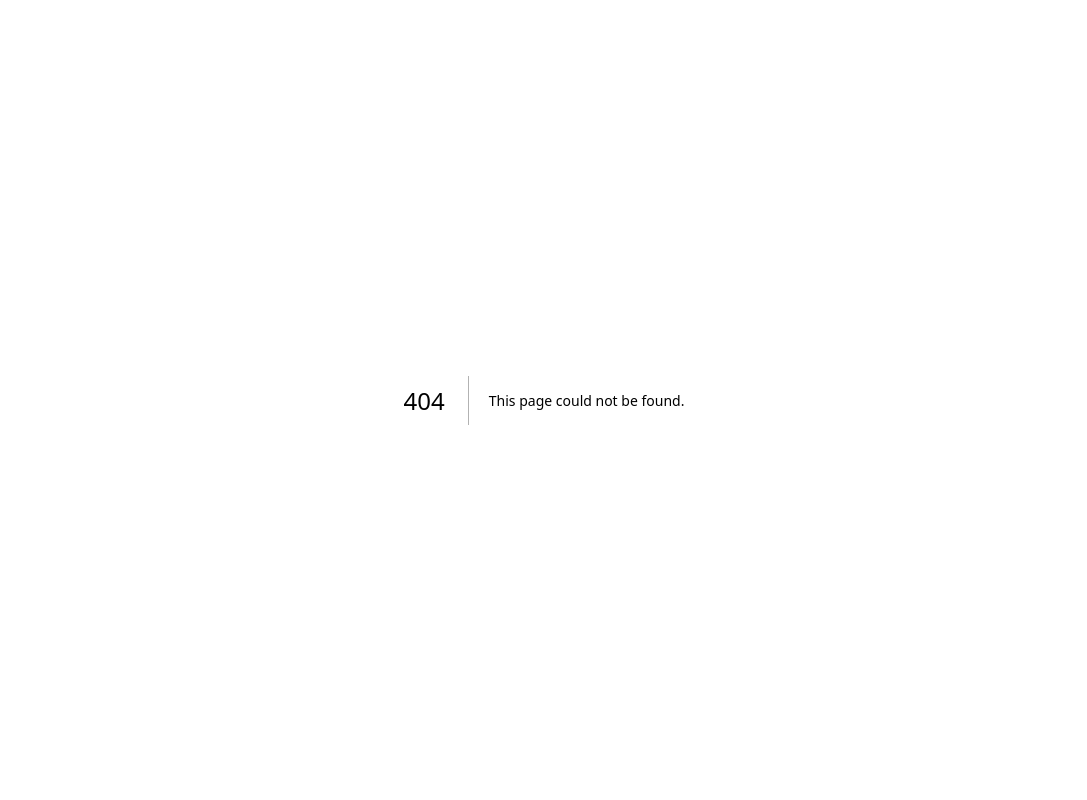
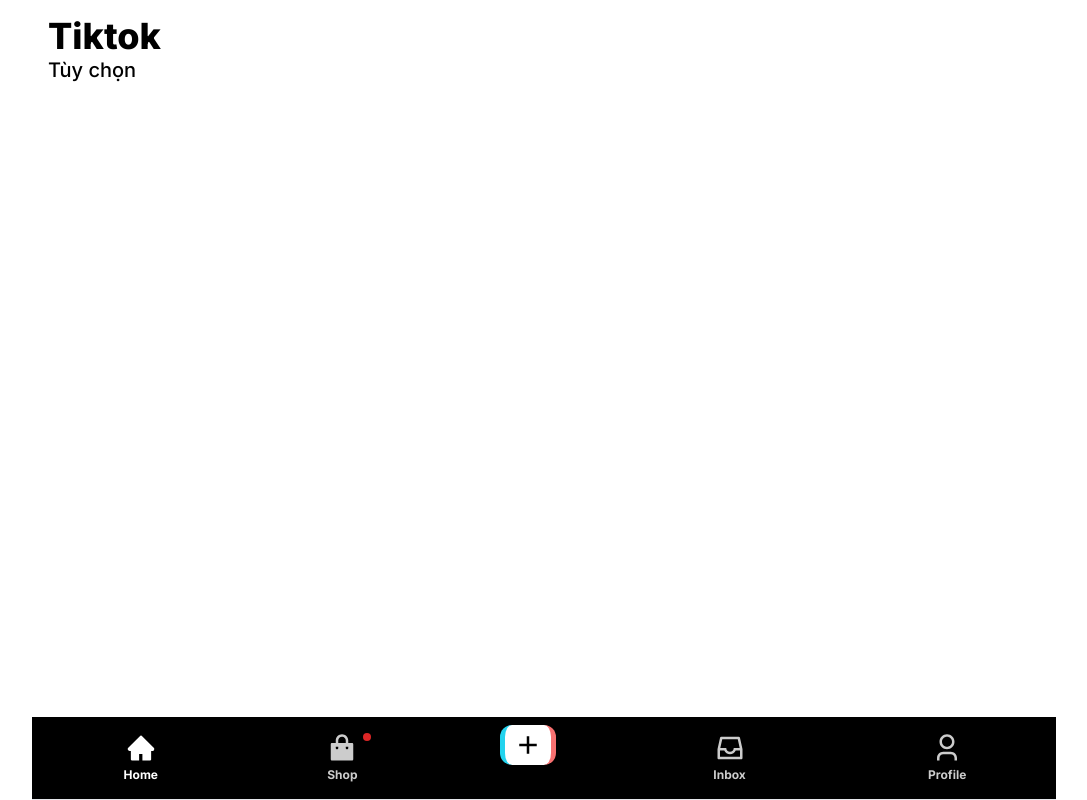
Before and after one commit to DuyBui1993/pomodoro, a Next.js app: page /duy/tiktok-tab in a window 1280 px wide. Before the commit this address had no page. Shown: the whole page, without its empty margins (96-1183 px from the left). Built offline with nearby package versions, Linux system fonts and the light colour scheme.

Commit message:
init tiktok tab

```diff
--- /dev/null
+++ b/src/app/duy/tiktok-tab/page.tsx
@@ -0,0 +1,16 @@
+import * as React from 'react';
+import { TikTokHeader } from '@/components/duy/TikTokTab/TikTokHeader';
+import { TikTokBottomTabList } from '@/components/duy/TikTokTab/TikTokBottomTabList';
+
+const TikTokTabPage = () => {
+  return (
+    <div className="h-screen bg-white">
+      <div className="items item mx-auto flex h-full w-[1024px] flex-col">
+        <TikTokHeader />
+        <TikTokBottomTabList />
+      </div>
+    </div>
+  );
+};
+
+export default TikTokTabPage;
--- /dev/null
+++ b/src/components/duy/TikTokTab/TikTokBottomTabList.tsx
@@ -0,0 +1,85 @@
+'use client';
+import * as React from 'react';
+import { AiFillHome } from 'react-icons/ai';
+import { RiShoppingBagFill } from 'react-icons/ri';
+import { BsPeople } from 'react-icons/bs';
+import { RiInbox2Line } from 'react-icons/ri';
+import { RiUser3Line } from 'react-icons/ri';
+import { MdAdd } from 'react-icons/md';
+
+const TAB_LIST = [
+  {
+    icon: <AiFillHome />,
+    text: 'Home',
+    id: 'home',
+  },
+  {
+    icon: <RiShoppingBagFill />,
+    text: 'Shop',
+    id: 'shop',
+  },
+  {
+    icon: <RiInbox2Line />,
+    text: 'Inbox',
+    id: 'inbox',
+  },
+  {
+    icon: <RiUser3Line />,
+    text: 'Profile',
+    id: 'profile',
+  },
+];
+
+const TabItem = ({ onClick, icon, text, isActive }) => {
+  return (
+    <div
+      onClick={onClick}
+      className={`flex-1 cursor-pointer items-center justify-center space-y-1 px-4 py-2 text-center text-3xl ${isActive ? 'text-white opacity-100' : 'opacity-80'}`}
+    >
+      <div className="flex items-center justify-center">{icon}</div>
+      <div className="text-xs font-bold">{text}</div>
+    </div>
+  );
+};
+
+export const TikTokBottomTabList = () => {
+  const [activeTab, setActiveTab] = React.useState('home');
+  return (
+    <div className="flex justify-between border-b bg-black py-2 text-white">
+      <TabItem
+        onClick={() => setActiveTab(TAB_LIST[0].id)}
+        isActive={activeTab === TAB_LIST[0].id}
+        icon={TAB_LIST[0].icon}
+        text={TAB_LIST[0].text}
+      />
+      <div className="relative flex-1">
+        <TabItem
+          onClick={() => setActiveTab(TAB_LIST[1].id)}
+          isActive={activeTab === TAB_LIST[1].id}
+          icon={TAB_LIST[1].icon}
+          text={TAB_LIST[1].text}
+        />
+        <div className="absolute right-16 top-2 h-2 w-2 rounded-full bg-red-400 bg-red-600"></div>
+      </div>
+
+      <div className="flex flex-1 cursor-pointer justify-center">
+        <div className="flex h-[40px] items-center rounded-xl border-x-[5px] border-solid border-l-cyan-400 border-r-red-400 bg-white px-2 text-black">
+          <MdAdd className="text-3xl" />
+        </div>
+      </div>
+
+      <TabItem
+        onClick={() => setActiveTab(TAB_LIST[2].id)}
+        isActive={activeTab === TAB_LIST[2].id}
+        icon={TAB_LIST[2].icon}
+        text={TAB_LIST[2].text}
+      />
+      <TabItem
+        onClick={() => setActiveTab(TAB_LIST[3].id)}
+        isActive={activeTab === TAB_LIST[2].id}
+        icon={TAB_LIST[3].icon}
+        text={TAB_LIST[3].text}
+      />
+    </div>
+  );
+};
--- /dev/null
+++ b/src/components/duy/TikTokTab/TikTokHeader.tsx
@@ -0,0 +1,10 @@
+import * as React from 'react';
+
+export const TikTokHeader = () => {
+  return (
+    <div className="flex-1 items-center justify-between p-4">
+      <div className="logo text-4xl font-extrabold text-black">Tiktok</div>
+      <div className="logo text-xl font-medium text-black">Tùy chọn</div>
+    </div>
+  );
+};
```
